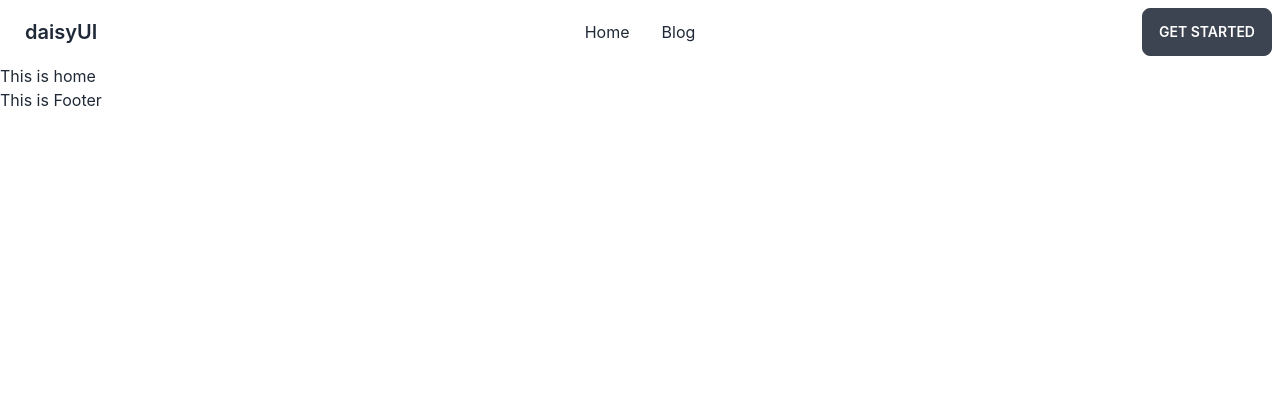
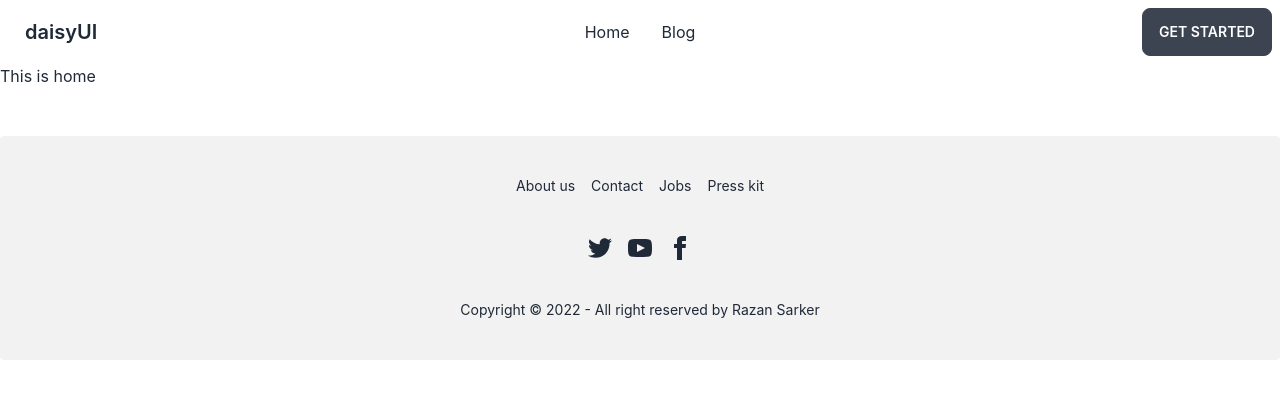
Before and after one commit to razan111/Resale-market-client, a React (Create React App) app: page / in a window 1280 px wide. Shown: the top 398 px of the page. Built offline with nearby package versions, Linux system fonts and the light colour scheme.

Commit message:
error page create done

```diff
--- /dev/null
+++ b/src/Pages/Loading/Loading.js
@@ -0,0 +1,13 @@
+import React from 'react';
+
+const Loading = () => {
+    return (
+        <div className='flex justify-center items-center h-full'>
+            <p className='text-8xl font-thin'>L</p>
+            <div className='w-10 h-10 border-8 border-dashed rounded-full animate-spin mt-5 border-blue-600'></div>
+            <p className='text-8xl font-thin'>ading...</p>
+        </div>
+    );
+};
+
+export default Loading;
--- /dev/null
+++ b/src/Pages/Loading/Spiner.js
@@ -0,0 +1,11 @@
+import React from 'react';
+
+const Spiner = () => {
+    return (
+        <div className='flex justify-center items-center h-full'>
+            <div className='w-6 h-6 border-2 border-dashed rounded-full animate-spin border-gray-400'></div>
+        </div>
+    );
+};
+
+export default Spiner;
--- /dev/null
+++ b/src/Pages/Shared/ErrorPage/ErrorPage.js
@@ -0,0 +1,25 @@
+import React from 'react';
+import { Link } from 'react-router-dom';
+import PrimaryButton from '../../../PrimaryButton/PrimaryButton';
+
+const ErrorPage = () => {
+    return (
+        <div className='flex flex-col h-[100vh] justify-center'>
+
+            <div className='flex justify-center'>
+                <p className='text-9xl font-thin'>4</p>
+                <div className='w-20 h-20 border-8 border-dashed rounded-full animate-spin mt-5 border-red-600'></div>
+                <p className='text-9xl font-thin'>4</p>
+            </div>
+
+            <h3 className="text-xl text-center">Page Not Found</h3>
+            {/* <button>Go Home</button> */}
+            <div className='text-center mt-5'>
+            <PrimaryButton><Link to='/'>Go Home Page</Link></PrimaryButton>
+            </div>
+
+        </div>
+    );
+};
+
+export default ErrorPage;
--- a/src/Pages/Shared/Footer/Footer.js
+++ b/src/Pages/Shared/Footer/Footer.js
@@ -1,10 +1,26 @@
 import React from 'react';
+import { Link } from 'react-router-dom';
 
 const Footer = () => {
     return (
-        <div>
-            <h3>This is Footer</h3>
-        </div>
+        <footer className="footer footer-center mt-12 p-10 bg-base-200 text-base-content rounded">
+            <div className="grid grid-flow-col gap-4">
+                <Link className="link link-hover">About us</Link>
+                <Link className="link link-hover">Contact</Link>
+                <Link className="link link-hover">Jobs</Link>
+                <Link className="link link-hover">Press kit</Link>
+            </div>
+            <div>
+                <div className="grid grid-flow-col gap-4">
+                    <Link><svg xmlns="http://www.w3.org/2000/svg" width="24" height="24" viewBox="0 0 24 24" className="fill-current"><path d="M24 4.557c-.883.392-1.832.656-2.828.775 1.017-.609 1.798-1.574 2.165-2.724-.951.564-2.005.974-3.127 1.195-.897-.957-2.178-1.555-3.594-1.555-3.179 0-5.515 2.966-4.797 6.045-4.091-.205-7.719-2.165-10.148-5.144-1.29 2.213-.669 5.108 1.523 6.574-.806-.026-1.566-.247-2.229-.616-.054 2.281 1.581 4.415 3.949 4.89-.693.188-1.452.232-2.224.084.626 1.956 2.444 3.379 4.6 3.419-2.07 1.623-4.678 2.348-7.29 2.04 2.179 1.397 4.768 2.212 7.548 2.212 9.142 0 14.307-7.721 13.995-14.646.962-.695 1.797-1.562 2.457-2.549z"></path></svg></Link>
+                    <Link><svg xmlns="http://www.w3.org/2000/svg" width="24" height="24" viewBox="0 0 24 24" className="fill-current"><path d="M19.615 3.184c-3.604-.246-11.631-.245-15.23 0-3.897.266-4.356 2.62-4.385 8.816.029 6.185.484 8.549 4.385 8.816 3.6.245 11.626.246 15.23 0 3.897-.266 4.356-2.62 4.385-8.816-.029-6.185-.484-8.549-4.385-8.816zm-10.615 12.816v-8l8 3.993-8 4.007z"></path></svg></Link>
+                    <Link><svg xmlns="http://www.w3.org/2000/svg" width="24" height="24" viewBox="0 0 24 24" className="fill-current"><path d="M9 8h-3v4h3v12h5v-12h3.642l.358-4h-4v-1.667c0-.955.192-1.333 1.115-1.333h2.885v-5h-3.808c-3.596 0-5.192 1.583-5.192 4.615v3.385z"></path></svg></Link>
+                </div>
+            </div>
+            <div>
+                <p>Copyright © 2022 - All right reserved by Razan Sarker</p>
+            </div>
+        </footer>
     );
 };
 
--- /dev/null
+++ b/src/PrimaryButton/PrimaryButton.js
@@ -0,0 +1,11 @@
+import React from 'react';
+
+const PrimaryButton = ({children}) => {
+    return (
+        <div>
+            <button className='btn btn-success'>{children}</button>
+        </div>
+    );
+};
+
+export default PrimaryButton;
```
Also changed, not shown: src/Routes/Routes.js (+7 -0 lines).
